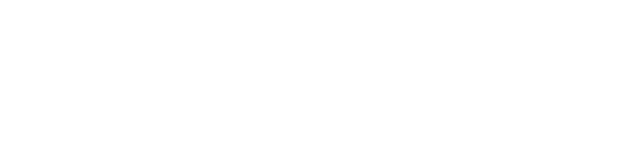
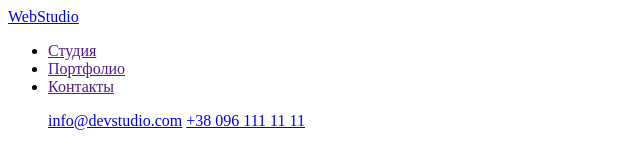
Before and after one commit to tanyamelnyk19/goit-markup-hw-01, a plain HTML site: page index.html in a window 1280 px wide. Shown: the whole page, without its empty margins (0-640 px from the left). Drawn offline with Linux system fonts and the light colour scheme.

Commit message:
добавляет хедер

```diff
--- a/index.html
+++ b/index.html
@@ -8,14 +8,25 @@
 </head>
 <body>
     <header>
-        <nav></nav>
+        <a href="./" lang="en">WebStudio</a>
+        <nav>
+            <ul>
+                <li> <a href="">Студия</a></li>
+                <li> <a href="">Портфолио</a></li>
+                <li> <a href="">Контакты</a></li>
+            </ul>
 
+            <ul>
+                <a href="mailto:info@devstudio.com">info@devstudio.com</a>
+                <a href="tel:+380961111111">+38 096 111 11 11</a>
+            </ul>
     </header>
-
 
     <main></main>
 
 
-    <footer></footer>
+    <footer>
+        <address></address>
+    </footer>
 </body>
 </html>
```
